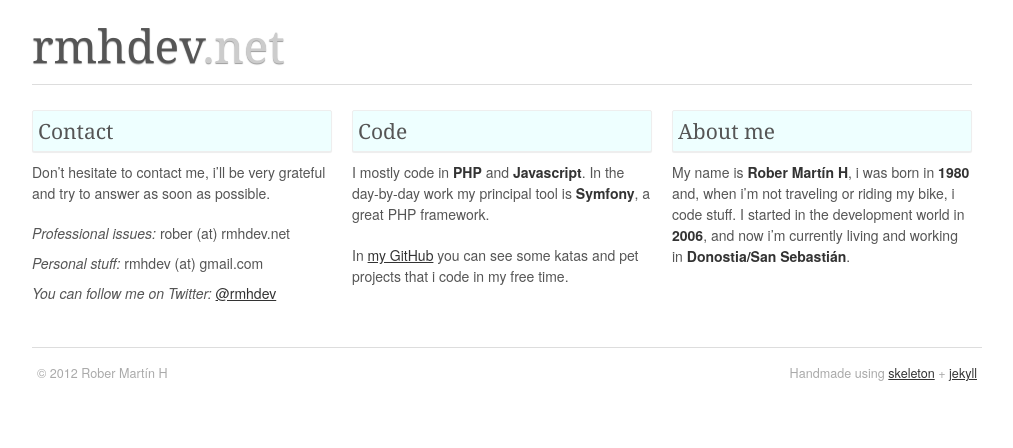
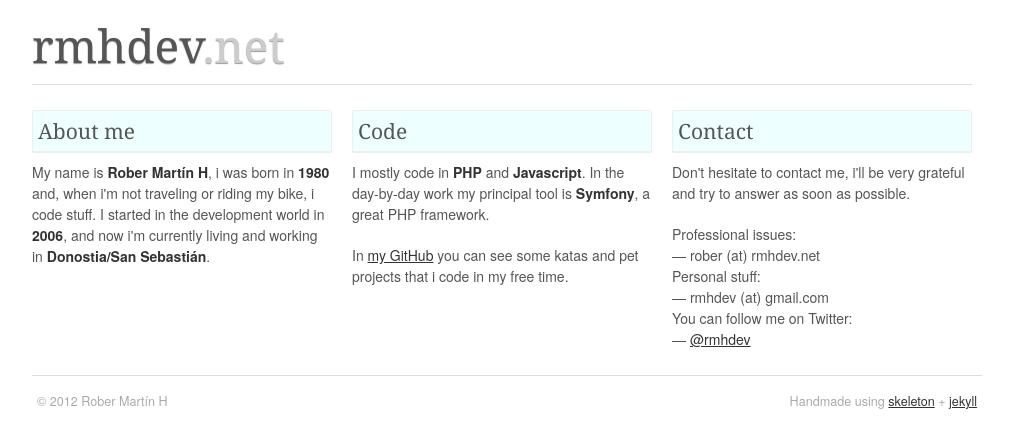
Before and after one commit to rmhdev/rmhdev.github.com, a Jekyll site: the page built from index.html, in a window 1280 px wide. Shown: the top 448 px of the page, without its empty margins (138-1151 px from the left). Built offline with Jekyll 4.4.1, drawn with Linux system fonts in a browser that asks for light colours; Markdown is read by kramdown in place of the engine named in the settings; some of the changed lines change nothing that is shown.

Commit message:
back to normal index, don't know how to retrieve specific pages :(

```diff
--- a/_config.yml
+++ b/_config.yml
@@ -11,3 +11,8 @@ author :
   email_personal: "rmhdev (at) gmail.com"
 
 production_url : http://rmhdev.net
+
+analytics :
+  enabled : true
+  google :
+      tracking_id : 'UA-22011276-1'
--- a/_layouts/default.html
+++ b/_layouts/default.html
@@ -36,6 +36,19 @@
         </div>
     </div>
 
+{% if site.analytics.enabled %}
+    <script type="text/javascript">
+          var _gaq = _gaq || [];
+          _gaq.push(['_setAccount', '{{ site.analytics.google.tracking_id }}']);
+          _gaq.push(['_trackPageview']);
+
+          (function() {
+            var ga = document.createElement('script'); ga.type = 'text/javascript'; ga.async = true;
+            ga.src = ('https:' == document.location.protocol ? 'https://ssl' : 'http://www') + '.google-analytics.com/ga.js';
+            var s = document.getElementsByTagName('script')[0]; s.parentNode.insertBefore(ga, s);
+          })();
+        </script>
+{% endif %}
 </body>
 
 </html>
--- a/index.html
+++ b/index.html
@@ -13,8 +13,24 @@ title: rmhdev site
         </ul>
     </div>
     {% endif %}
-    {% for mypage in site.pages reversed %}
-        {% if mypage.layout == "page" %}<div class="one-third column">
-{{ mypage.content }}
-        </div>{% endif %}
-    {% endfor %}
+
+    <div class="one-third column">
+        <h2>About me</h2>
+        <p>My name is <strong>Rober Martín H</strong>, i was born in <strong>1980</strong> and, when i'm not traveling or riding my bike, i code stuff. I started in the development world in <strong>2006</strong>, and now i'm currently living and working in <strong>Donostia/San Sebastián</strong>.</p>
+    </div>
+
+    <div class="one-third column">
+        <h2>Code</h2>
+        <p>I mostly code in <strong>PHP</strong> and <strong>Javascript</strong>. In the day-by-day work my principal tool is <strong>Symfony</strong>, a great PHP framework.</p>
+        <p>In <a href="https://github.com/{{ site.author.github }}" title="Visit my GitHub">my GitHub</a> you can see some katas and pet projects that i code in my free time.</p>
+    </div>
+
+    <div class="one-third column">
+        <h2>Contact</h2>
+        <p>Don't hesitate to contact me, i'll be very grateful and try to answer as soon as possible.</p>
+        <dl class="rmhdev-contact-list">
+            <dt>Professional issues:</dt> <dd>{{ site.author.email_pro }}</dd>
+            <dt>Personal stuff:</dt> <dd>{{ site.author.email_personal }}</dd>
+            <dt>You can follow me on Twitter:</dt> <dd><a href="http://twitter.com/{{ site.author.twitter }}" title="Follow me on Twitter">@{{ site.author.twitter }}</a></dd>
+        </dl>
+    </div>
```
Also changed, not shown: css/rmhdev.css (line endings or trailing spaces).
